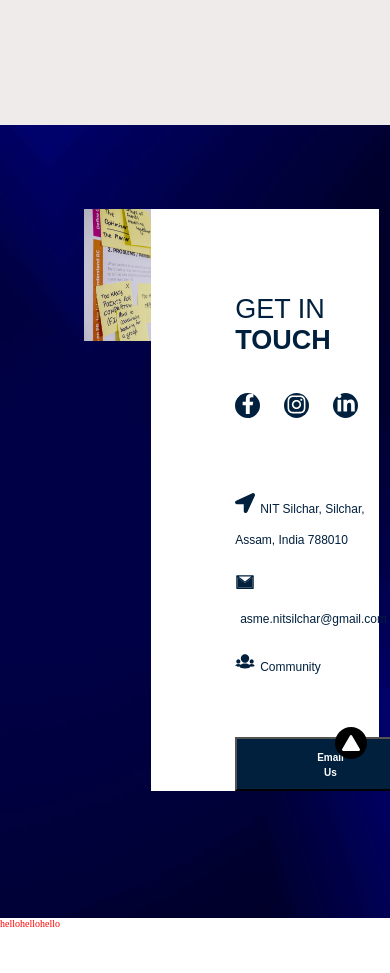
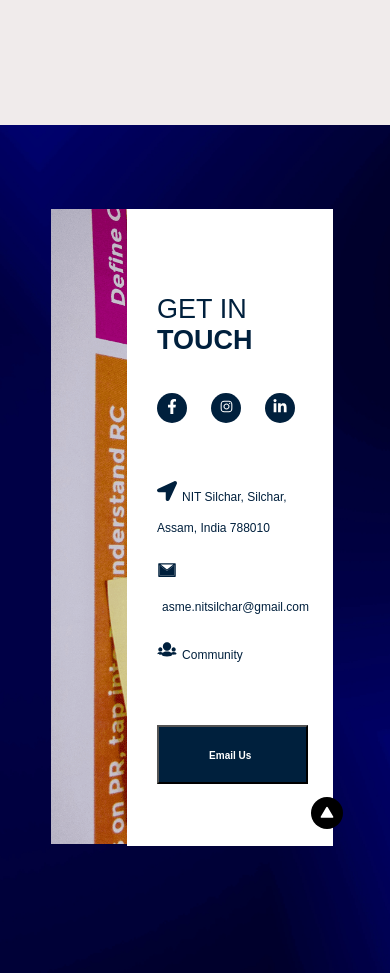
Before and after one commit to Prince819794/ASME-frontend, a React (Create React App) app: page / in a window 390 px wide. Shown: the part 3420-4393 px from the top of the page. Before the commit the page ends 4349 px from the top, so only its background shows below. Built offline with nearby package versions, Linux system fonts and the light colour scheme; a web font is replaced by a local one.

Commit message:
added changes

```diff
--- a/src/components/Footer/footer.css
+++ b/src/components/Footer/footer.css
@@ -1,5 +1,6 @@
 @import url('https://fonts.cdnfonts.com/css/axiforma');
-.footer-section{
+
+.footer-section {
     position: relative;
     background-image: url(../../assets/contactBg.png);
     background-position: center;
@@ -13,22 +14,23 @@
     display: flex;
 }
 
-.container1-img{
+.container1-img {
     min-width: 30% !important;
     overflow: hidden;
 
 
 }
 
-.container1-img img{
-   width: 100%;
+.container1-img img {
+    width: 100%;
     object-fit: contain;
 }
 
-.foot-title{
+.foot-title {
     margin-bottom: 3vh;
 }
-.foot-main-content{
+
+.foot-main-content {
     background-color: white;
     min-width: 65%;
     padding-top: 10vh;
@@ -36,19 +38,19 @@
 
 }
 
-.foot-main-content span{
+.foot-main-content span {
     color: #00203d;
     font-family: 'Axiforma', sans-serif;
     font-size: 2.7rem;
 }
 
-.s-media{
+.s-media {
     display: flex;
-  margin-bottom: 7vh;
+    margin-bottom: 7vh;
 
 }
 
-.fb-icon{
+.fb-icon {
     height: 2.5rem;
     width: 2.5rem;
     border-radius: 50%;
@@ -59,24 +61,25 @@
     align-items: center;
 }
 
-.fafa{
+.fafa {
     color: white;
 }
-.i1{
+
+.i1 {
     margin-left: 0 !important;
 }
 
-.foot-addr{
+.foot-addr {
     font-size: 1.2rem !important;
     margin-left: .5rem;
 }
 
-.foot-add-indi{
+.foot-add-indi {
     margin-bottom: 1.7rem;
     justify-content: baseline;
 }
 
-.btn-contact{
+.btn-contact {
     padding: 1rem 8rem;
     cursor: pointer;
     background-color: #00203d;
@@ -84,17 +87,17 @@
     margin-top: 5vh;
 }
 
-.btn-contact strong{
+.btn-contact strong {
     font-size: 1rem;
 }
 
 
-.scroll-to-top{
+.scroll-to-top {
 
     position: absolute;
     right: 6%;
     height: 3.2rem;
-     bottom: 20%;
+    bottom: 20%;
 
     width: 3.2rem;
     display: flex;
@@ -104,16 +107,90 @@
     background-color: black;
 }
 
-.scroll-btn{
+.scroll-btn {
     color: white;
+    height: 2vh;
 }
 
-.btm-recog{
-    z-index: 10;
-    background: transparent;
+
+
+@media only screen and (max-width:1200px) and (min-width:661px) {
+
+    .footer-section {
+        max-height: 45vh;
+        padding-left: 5 vh;
+    }
+
+    .container1-img {
+        width: 60%;
+
+    }
+
+    .container1-img img {
+        width: 100%;
+    }
+
+    .footer-main-content {
+        padding: left 5px;
+    }
+
 
 }
 
-.btm-recog span{
-    color: red !important;
+@media only screen and (max-width:660px) {
+    .footer-section {
+        padding-left: 6vh;
+
+    }
+
+    .container1-img img {
+        width: 320px;
+    }
+
+    .foot-main-content {
+        padding-left: 3rem;
+        padding-right: 1rem;
+    }
+
+    .fb-icon {
+        height: 3rem;
+        width: 3rem;
+    }
+
+    .fafa {
+        height: 1.5rem;
+
+    }
+
+    .s-media {
+        display: flex;
+        margin-bottom: 5vh;
+    }
+
+
+    .btn-contact {
+        padding-top: 2rem;
+        padding-left: 5rem;
+        padding-right: 5.5rem;
+        padding-bottom: 2rem;
+    }
+
+    .scroll-to-top {
+
+        position: absolute;
+        right: 12%;
+        height: 3.2rem;
+        bottom: 17%;
+
+        width: 3.2rem;
+        display: flex;
+        justify-content: center;
+        align-items: center;
+        border-radius: 50%;
+        background-color: black;
+    }
+
+    .scroll-btn {
+        height: 1.5vh;
+    }
 }
--- a/src/components/Footer/index.js
+++ b/src/components/Footer/index.js
@@ -7,12 +7,11 @@ import { TiGroup } from 'react-icons/ti';
 import { BsTriangleFill } from 'react-icons/bs'
 const Footer = () => {
     return (
-       <>
         <div className="footer-section">
 
 
             <div className="container1-img">
-    <img src={motivation} alt="asme-motivation" />
+                <img src={motivation} alt="container1-img img" />
             </div>
             <div className="foot-main-content">
                 <div className="foot-title">
@@ -42,15 +41,7 @@ const Footer = () => {
                 </div>
 
             </div>
-
-
         </div>
-<div className="btm-recog">
-<span>hello</span>
-<span>hello</span>
-<span>hello</span>
-</div>
-       </>
     );
 };
 
```
Lines whose indentation alone changed are shown as unchanged.
